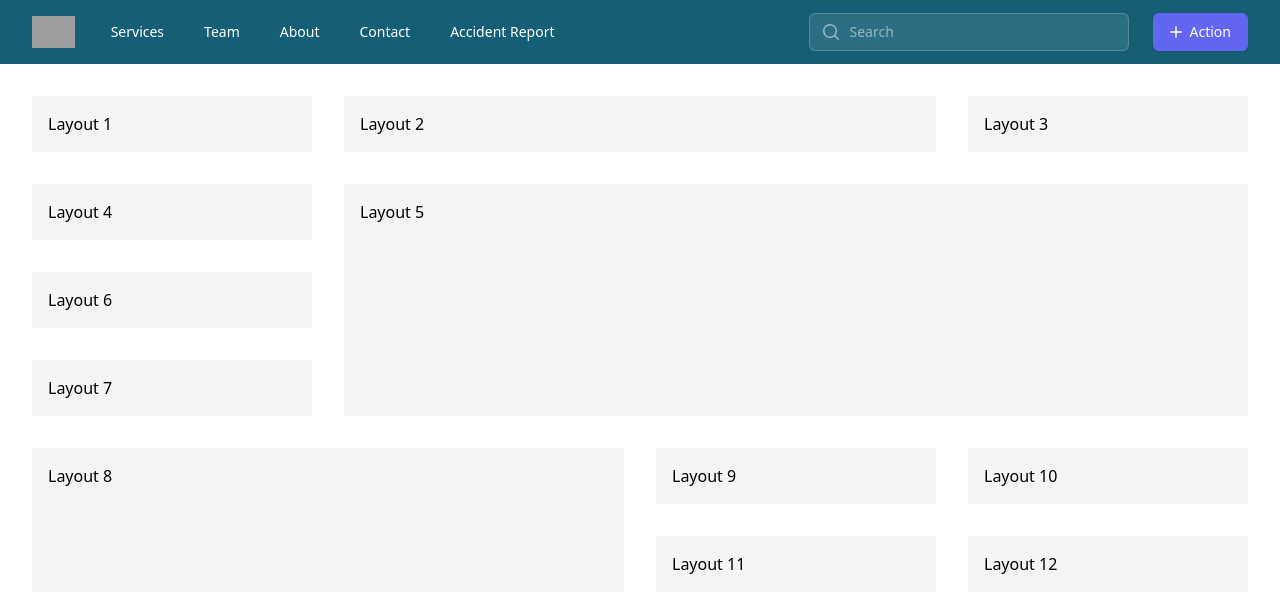
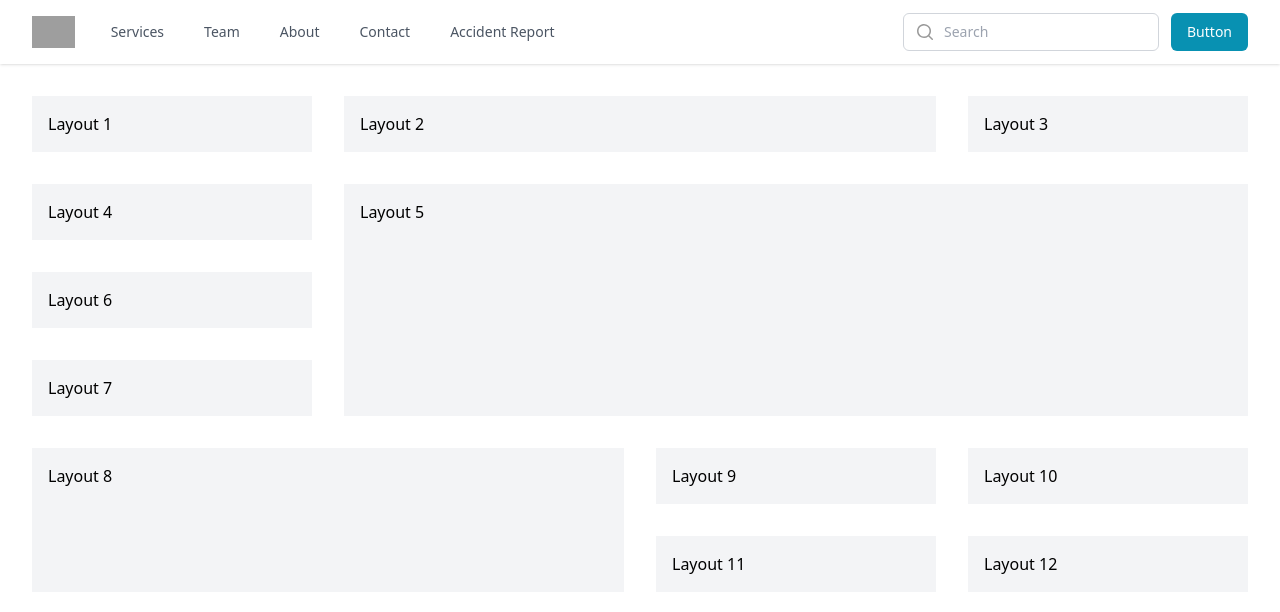
Before and after one commit to troychaplin/prototypes, a Next.js app: page /template in a window 1280 px wide. Shown: the top 612 px of the page. Built offline with nearby package versions, Linux system fonts and the light colour scheme; grey boxes are pictures that could not be loaded.

Commit message:
Updating TopNav styles

```diff
--- a/components/Navigation/TopNav/TopNav.tsx
+++ b/components/Navigation/TopNav/TopNav.tsx
@@ -1,8 +1,11 @@
 import { Fragment } from 'react';
 import { Disclosure, Menu, Transition } from '@headlessui/react';
-import { MagnifyingGlassIcon, PlusIcon } from '@heroicons/react/20/solid';
+import { PlusIcon, MagnifyingGlassIcon } from '@heroicons/react/20/solid';
 import { Bars3Icon, BellIcon, XMarkIcon } from '@heroicons/react/24/outline';
-import { TopNavData as data } from './TopNavData';
+
+import NavLogo from './_NavLogo';
+import NavMenu from './_NavMenu';
+import NavSearch from './_NavSearch';
 
 function classNames(...classes) {
     return classes.filter(Boolean).join(' ');
@@ -10,121 +13,70 @@ function classNames(...classes) {
 
 export default function TopNav() {
     return (
-        <Disclosure as="nav" className="bg-cyan-800">
+        <Disclosure as="nav" className="relative bg-white shadow">
             {({ open }) => (
                 <>
-                    <div className="mx-auto max-w-7xl px-4 lg:px-8">
-                        <div className="relative flex h-16 items-center justify-between">
+                    <div className="px-4 mx-auto max-w-7xl lg:px-8">
+                        <div className="relative flex items-center justify-between h-16">
                             <div className="flex items-center px-2 lg:px-0">
-                                <div className="flex-shrink-0">
-                                    <img
-                                        className="h-8 w-auto"
-                                        src="https://tailwindui.com/img/logos/mark.svg?color=cyan&shade=400"
-                                        alt="Your Company"
-                                    />
+                                <NavLogo />
+                                <NavMenu />
                             </div>
 
-                                {/* Desktop Nav */}
-                                <div className="hidden lg:ml-6 lg:block">
-                                    <div className="flex space-x-4">
-                                        {/* Current: "bg-gray-900 text-white", Default: "text-gray-300 hover:bg-gray-700 hover:text-white" */}
-                                        {data.map(({ id, title, link }) => (
-                                            <a
-                                                key={id}
-                                                href={link}
-                                                className="rounded-md px-3 py-2 text-sm font-medium text-white hover:bg-cyan-700"
-                                            >
-                                                {title}
-                                            </a>
-                                        ))}
-                                    </div>
-                                </div>
-                            </div>
-
-                            {/* Search Field */}
-                            <div className="flex flex-1 justify-center px-2 lg:ml-6 lg:justify-end">
-                                <div className="w-full lg:max-w-xs">
+                            <div className="flex gap-3 flex-0 lg:justify-end">
+                                {/* <div className="w-full lg:max-w-xs"> */}
+                                <div>
                                     <label htmlFor="search" className="sr-only">
                                         Search
                                     </label>
                                     <div className="relative">
-                                        <div className="pointer-events-none absolute inset-y-0 left-0 flex items-center pl-3">
+                                        <div className="absolute inset-y-0 left-0 flex items-center pl-3 pointer-events-none">
                                             <MagnifyingGlassIcon
-                                                className="h-5 w-5 text-white/50"
+                                                className="w-5 h-5 text-black/40"
                                                 aria-hidden="true"
                                             />
                                         </div>
                                         <input
                                             id="search"
                                             name="search"
-                                            className="block w-full rounded-md border border-white/20 bg-white/10 py-2 pl-10 pr-3 text-white placeholder-white/50 focus:border-white focus:bg-white focus:text-gray-900 focus:outline-none focus:ring-white sm:text-sm"
+                                            className="block w-full py-2 pl-10 pr-3 text-gray-600 placeholder-gray-400 border border-gray-300 rounded-md focus:border-gray-500 focus:text-gray-600 focus:outline-none focus:ring-1 focus:ring-gray-50 sm:text-sm"
                                             placeholder="Search"
                                             type="search"
                                         />
                                     </div>
                                 </div>
-                            </div>
 
-                            {/* Mobile menu button */}
-                            <div className="flex lg:hidden">
-                                <Disclosure.Button className="inline-flex items-center justify-center rounded-md p-2 text-gray-400 hover:bg-gray-700 hover:text-white focus:outline-none focus:ring-2 focus:ring-inset focus:ring-white">
-                                    <span className="sr-only">
-                                        Open main menu
-                                    </span>
-                                    {open ? (
-                                        <XMarkIcon
-                                            className="block h-6 w-6"
-                                            aria-hidden="true"
-                                        />
-                                    ) : (
-                                        <Bars3Icon
-                                            className="block h-6 w-6"
-                                            aria-hidden="true"
-                                        />
-                                    )}
-                                </Disclosure.Button>
-                            </div>
-
-                            <div className="hidden lg:ml-4 lg:block">
-                                <div className="flex items-center">
-                                    <div className="flex-shrink-0">
                                 <button
                                     type="button"
-                                            // className="relative inline-flex items-center rounded-md border border-transparent bg-indigo-500 px-4 py-2 text-sm font-medium text-white shadow-sm hover:bg-indigo-600 focus:outline-none focus:ring-2 focus:ring-indigo-500 focus:ring-offset-2 focus:ring-offset-gray-800"
-                                            className="relative inline-flex items-center rounded-md border border-transparent bg-indigo-500 pl-3 pr-4 py-2 text-sm font-medium text-white shadow-sm hover:bg-indigo-600 focus:outline-none focus:ring-2 focus:ring-indigo-500 focus:ring-offset-2 focus:ring-offset-gray-800"
+                                    className="px-4 py-2 text-sm font-medium text-white rounded-md bg-cyan-600 hover:bg-cyan-800 focus:outline-none focus:ring-1 focus:ring-red-300 focus:ring-offset-2"
                                 >
-                                            <PlusIcon
-                                                className=" mr-1 h-5 w-5"
-                                                aria-hidden="true"
-                                            />
-                                            <span>Action</span>
+                                    <span>Button</span>
                                 </button>
-                                    </div>
 
                                 {/* <button
                                     type="button"
-                                        className="flex-shrink-0 rounded-full bg-gray-800 p-1 text-gray-400 hover:text-white focus:outline-none focus:ring-2 focus:ring-white focus:ring-offset-2 focus:ring-offset-gray-800"
+                                    className="flex-shrink-0 p-1 text-gray-400 bg-gray-800 rounded-full hover:text-white focus:outline-none focus:ring-2 focus:ring-white focus:ring-offset-2 focus:ring-offset-gray-800"
                                 >
                                     <span className="sr-only">
                                         View notifications
                                     </span>
                                     <BellIcon
-                                            className="h-6 w-6"
+                                        className="w-6 h-6"
                                         aria-hidden="true"
                                     />
-                                    </button>
+                                </button> */}
 
-                                    <Menu
+                                {/* <Menu
                                     as="div"
-                                        className="relative ml-4 flex-shrink-0"
+                                    className="relative flex-shrink-0"
                                 >
                                     <div>
-                                            <Menu.Button className="flex rounded-full bg-gray-800 text-sm text-white focus:outline-none focus:ring-2 focus:ring-white focus:ring-offset-2 focus:ring-offset-gray-800">
+                                        <Menu.Button className="flex text-sm text-white bg-gray-800 rounded-full focus:outline-none focus:ring-2 focus:ring-white focus:ring-offset-2 focus:ring-offset-gray-800">
                                             <span className="sr-only">
                                                 Open user menu
                                             </span>
                                             <img
-                                                    className="h-8 w-8 rounded-full"
+                                                className="w-8 h-8 rounded-full"
                                                 src="https://images.unsplash.com/photo-1472099645785-5658abf4ff4e?ixlib=rb-1.2.1&ixid=eyJhcHBfaWQiOjEyMDd9&auto=format&fit=facearea&facepad=2&w=256&h=256&q=80"
                                                 alt=""
                                             />
@@ -139,7 +91,7 @@ export default function TopNav() {
                                         leaveFrom="transform opacity-100 scale-100"
                                         leaveTo="transform opacity-0 scale-95"
                                     >
-                                            <Menu.Items className="absolute right-0 z-10 mt-2 w-48 origin-top-right rounded-md bg-white py-1 shadow-lg ring-1 ring-black ring-opacity-5 focus:outline-none">
+                                        <Menu.Items className="absolute right-0 z-10 w-48 py-1 mt-2 origin-top-right bg-white rounded-md shadow-lg ring-1 ring-black ring-opacity-5 focus:outline-none">
                                             <Menu.Item>
                                                 {({ active }) => (
                                                     <a
@@ -189,47 +141,67 @@ export default function TopNav() {
                                     </Transition>
                                 </Menu> */}
                             </div>
+
+                            {/* Mobile menu button */}
+                            <div className="flex lg:hidden">
+                                <Disclosure.Button className="inline-flex items-center justify-center p-2 text-gray-400 rounded-md hover:bg-gray-700 hover:text-white focus:outline-none focus:ring-2 focus:ring-inset focus:ring-white">
+                                    <span className="sr-only">
+                                        Open main menu
+                                    </span>
+                                    {open ? (
+                                        <XMarkIcon
+                                            className="block w-6 h-6"
+                                            aria-hidden="true"
+                                        />
+                                    ) : (
+                                        <Bars3Icon
+                                            className="block w-6 h-6"
+                                            aria-hidden="true"
+                                        />
+                                    )}
+                                </Disclosure.Button>
                             </div>
                         </div>
                     </div>
 
+                    {/* Mobile menu */}
                     <Disclosure.Panel className="lg:hidden">
-                        <div className="space-y-1 px-2 pt-2 pb-3">
+                        <div className="px-2 pt-2 pb-3 space-y-1">
                             {/* Current: "bg-gray-900 text-white", Default: "text-gray-300 hover:bg-gray-700 hover:text-white" */}
                             <Disclosure.Button
                                 as="a"
                                 href="#"
-                                className="block rounded-md bg-gray-900 px-3 py-2 text-base font-medium text-white"
+                                className="block px-3 py-2 text-base font-medium text-white bg-gray-900 rounded-md"
                             >
                                 Dashboard
                             </Disclosure.Button>
                             <Disclosure.Button
                                 as="a"
                                 href="#"
-                                className="block rounded-md px-3 py-2 text-base font-medium text-gray-300 hover:bg-gray-700 hover:text-white"
+                                className="block px-3 py-2 text-base font-medium text-gray-300 rounded-md hover:bg-gray-700 hover:text-white"
                             >
                                 Team
                             </Disclosure.Button>
                             <Disclosure.Button
                                 as="a"
                                 href="#"
-                                className="block rounded-md px-3 py-2 text-base font-medium text-gray-300 hover:bg-gray-700 hover:text-white"
+                                className="block px-3 py-2 text-base font-medium text-gray-300 rounded-md hover:bg-gray-700 hover:text-white"
                             >
                                 Projects
                             </Disclosure.Button>
                             <Disclosure.Button
                                 as="a"
                                 href="#"
-                                className="block rounded-md px-3 py-2 text-base font-medium text-gray-300 hover:bg-gray-700 hover:text-white"
+                                className="block px-3 py-2 text-base font-medium text-gray-300 rounded-md hover:bg-gray-700 hover:text-white"
                             >
                                 Calendar
                             </Disclosure.Button>
                         </div>
-                        <div className="border-t border-gray-700 pt-4 pb-3">
+                        <div className="pt-4 pb-3 border-t border-gray-700">
                             <div className="flex items-center px-5">
                                 <div className="flex-shrink-0">
                                     <img
-                                        className="h-10 w-10 rounded-full"
+                                        className="w-10 h-10 rounded-full"
                                         src="https://images.unsplash.com/photo-1472099645785-5658abf4ff4e?ixlib=rb-1.2.1&ixid=eyJhcHBfaWQiOjEyMDd9&auto=format&fit=facearea&facepad=2&w=256&h=256&q=80"
                                         alt=""
                                     />
@@ -244,36 +216,36 @@ export default function TopNav() {
                                 </div>
                                 <button
                                     type="button"
-                                    className="ml-auto flex-shrink-0 rounded-full bg-gray-800 p-1 text-gray-400 hover:text-white focus:outline-none focus:ring-2 focus:ring-white focus:ring-offset-2 focus:ring-offset-gray-800"
+                                    className="flex-shrink-0 p-1 ml-auto text-gray-400 bg-gray-800 rounded-full hover:text-white focus:outline-none focus:ring-2 focus:ring-white focus:ring-offset-2 focus:ring-offset-gray-800"
                                 >
                                     <span className="sr-only">
                                         View notifications
                                     </span>
                                     <BellIcon
-                                        className="h-6 w-6"
+                                        className="w-6 h-6"
                                         aria-hidden="true"
                                     />
                                 </button>
                             </div>
-                            <div className="mt-3 space-y-1 px-2">
+                            <div className="px-2 mt-3 space-y-1">
                                 <Disclosure.Button
                                     as="a"
                                     href="#"
-                                    className="block rounded-md px-3 py-2 text-base font-medium text-gray-400 hover:bg-gray-700 hover:text-white"
+                                    className="block px-3 py-2 text-base font-medium text-gray-400 rounded-md hover:bg-gray-700 hover:text-white"
                                 >
                                     Your Profile
                                 </Disclosure.Button>
                                 <Disclosure.Button
                                     as="a"
                                     href="#"
-                                    className="block rounded-md px-3 py-2 text-base font-medium text-gray-400 hover:bg-gray-700 hover:text-white"
+                                    className="block px-3 py-2 text-base font-medium text-gray-400 rounded-md hover:bg-gray-700 hover:text-white"
                                 >
                                     Settings
                                 </Disclosure.Button>
                                 <Disclosure.Button
                                     as="a"
                                     href="#"
-                                    className="block rounded-md px-3 py-2 text-base font-medium text-gray-400 hover:bg-gray-700 hover:text-white"
+                                    className="block px-3 py-2 text-base font-medium text-gray-400 rounded-md hover:bg-gray-700 hover:text-white"
                                 >
                                     Sign out
                                 </Disclosure.Button>
--- /dev/null
+++ b/components/Navigation/TopNav/_NavLogo.tsx
@@ -0,0 +1,11 @@
+export default function NavLogo() {
+    return (
+        <div className="flex-shrink-0">
+            <img
+                className="w-auto h-8"
+                src="https://tailwindui.com/img/logos/mark.svg?color=cyan&shade=600"
+                alt="Your Company"
+            />
+        </div>
+    );
+}
--- /dev/null
+++ b/components/Navigation/TopNav/_NavMenu.tsx
@@ -0,0 +1,20 @@
+import { TopNavData as data } from './TopNavData';
+// Current: "bg-gray-900 text-white", Default: "text-gray-300 hover:bg-gray-700 hover:text-white"
+
+export default function NavMenu() {
+    return (
+        <div className="hidden lg:ml-6 lg:block">
+            <div className="flex space-x-4">
+                {data.map(({ id, title, link }) => (
+                    <a
+                        key={id}
+                        href={link}
+                        className="px-3 py-2 text-sm font-medium text-gray-600 rounded-md hover:bg-gray-100"
+                    >
+                        {title}
+                    </a>
+                ))}
+            </div>
+        </div>
+    );
+}
--- /dev/null
+++ b/components/Navigation/TopNav/_NavSearch.tsx
@@ -0,0 +1,28 @@
+import { MagnifyingGlassIcon } from '@heroicons/react/20/solid';
+
+export default function NavSearch() {
+    return (
+        <div className="flex flex-1 px-2 lg:ml-6 lg:justify-end">
+            <div className="w-full lg:max-w-xs">
+                <label htmlFor="search" className="sr-only">
+                    Search
+                </label>
+                <div className="relative">
+                    <div className="absolute inset-y-0 left-0 flex items-center pl-3 pointer-events-none">
+                        <MagnifyingGlassIcon
+                            className="w-5 h-5 text-black/40"
+                            aria-hidden="true"
+                        />
+                    </div>
+                    <input
+                        id="search"
+                        name="search"
+                        className="block w-full py-2 pl-10 pr-3 text-gray-600 border rounded-md border-black/20 placeholder-black/50 focus:border-black/50 focus:text-gray-600 focus:outline-none focus:ring-cyan-200 sm:text-sm"
+                        placeholder="Search"
+                        type="search"
+                    />
+                </div>
+            </div>
+        </div>
+    );
+}
```
Lines whose indentation alone changed are shown as unchanged.
